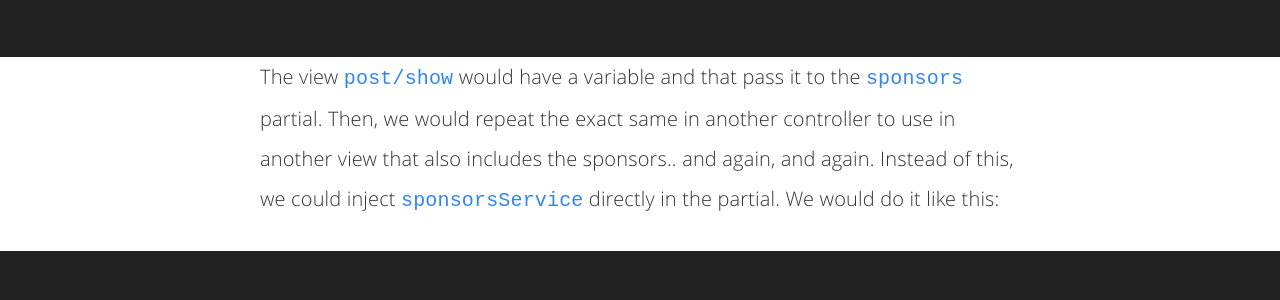
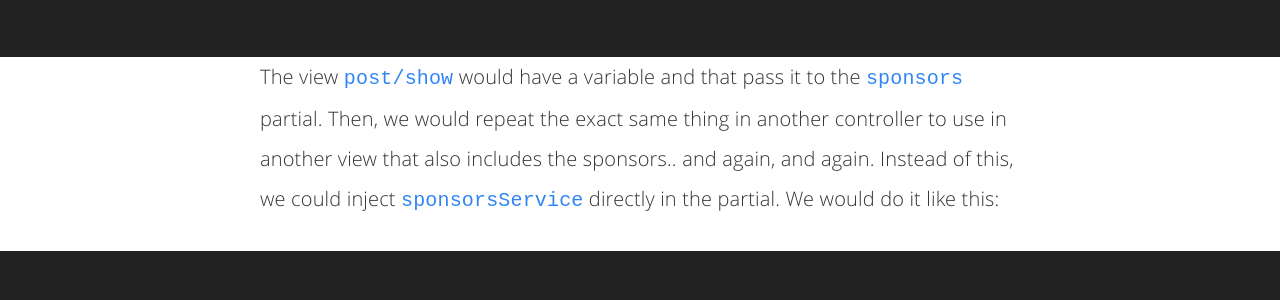
Before and after one commit to mateusjatenee/mateusjatenee.github.io, a Jekyll site: the page built from _posts/2016-01-12-how-to-inject-a-service-into-a-template-on-laravel.md, in a window 1280 px wide and 900 px high, scrolled down 1868 px. Shown: the part 155-455 px from the top of the window. Built offline with Jekyll 4.4.1, drawn with Linux system fonts in a browser that asks for light colours; Markdown is read by kramdown in place of the engine named in the settings; comment, search, counter and statistics services are not loaded.

Commit message:
New post fix

````diff
--- a/_posts/2016-01-12-how-to-inject-a-service-into-a-template-on-laravel.md
+++ b/_posts/2016-01-12-how-to-inject-a-service-into-a-template-on-laravel.md
@@ -14,7 +14,7 @@ categories:
 twitter_text:
 ---
 
-In this tutorial I'm going to explain how to use Laravel 5.1 `service injection` feature.
+In this tutorial I'm going to explain how to use Laravel 5.1 [`service injection`](https://laravel.com/docs/5.2/blade#service-injection) feature.
 It was very common to have a view (a partial) that was shared between many controllers and that used information stored in the DB or something similar. In this case, the usual choice was to pass this data as a variable to all all views that included this `partial`. Here are some examples:
 
 Your partial:
@@ -49,7 +49,7 @@ public function show($id)
 
 ```
 
-The view `post/show` would have a variable and that pass it to the `sponsors` partial. Then, we would repeat the exact same in another controller to use in another view that also includes the sponsors.. and again, and again. Instead of this, we could inject `sponsorsService` directly in the partial. We would do it like this:
+The view `post/show` would have a variable and that pass it to the `sponsors` partial. Then, we would repeat the exact same thing in another controller to use in another view that also includes the sponsors.. and again, and again. Instead of this, we could inject `sponsorsService` directly in the partial. We would do it like this:
 
 ```html
 {% raw %}
````
